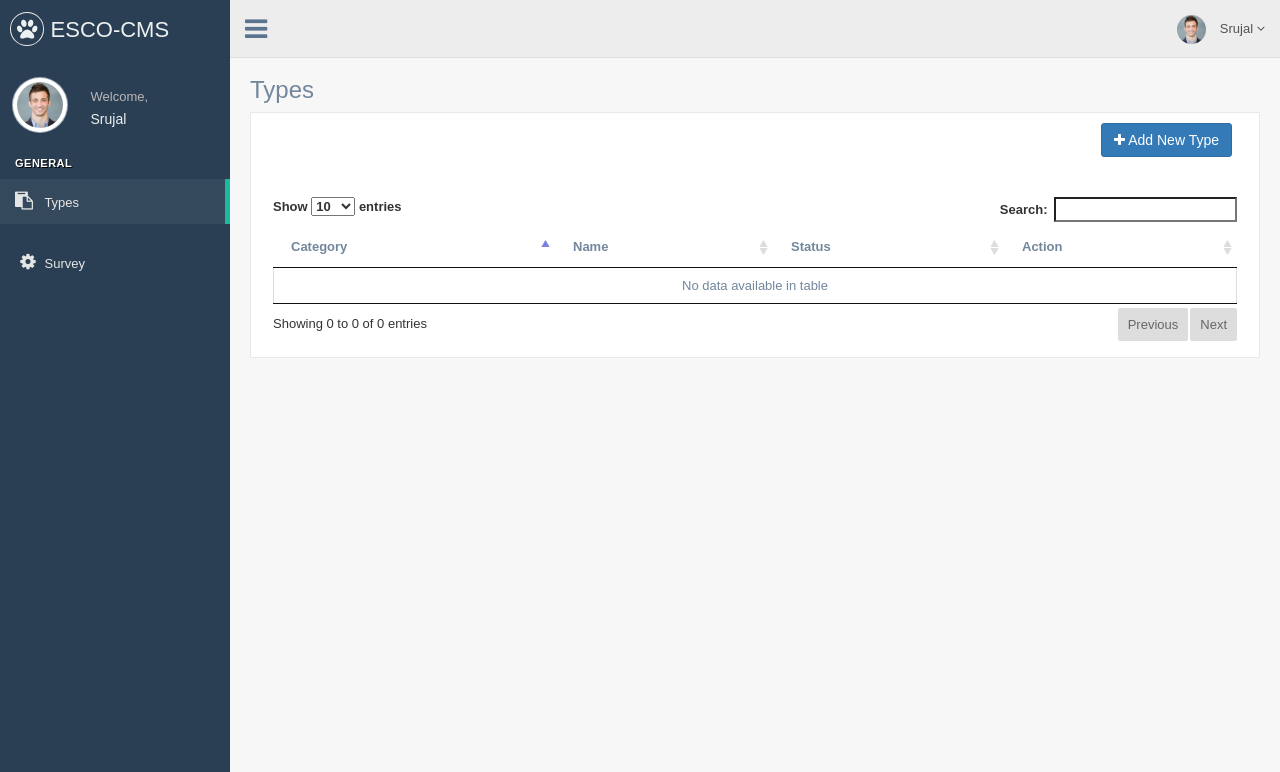
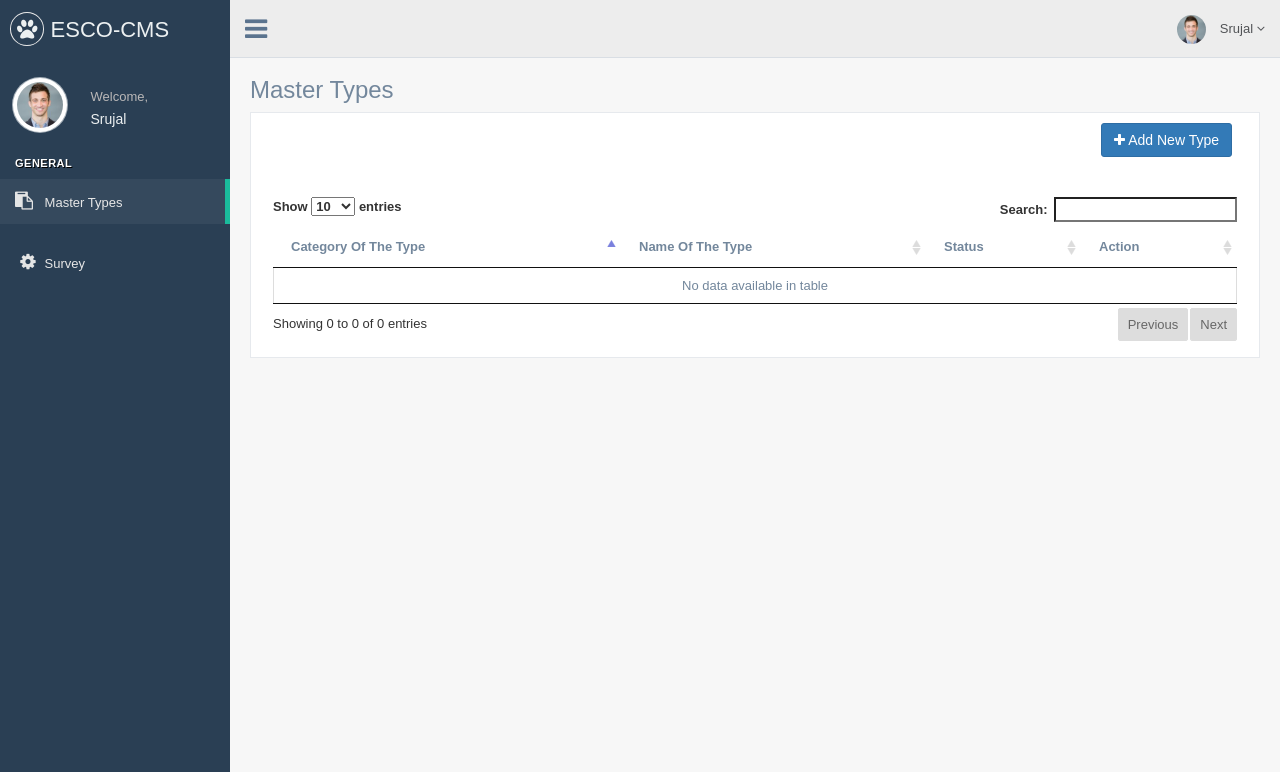
Before and after one commit to FirojNeosoft/ESCO, a Django app: page /cms/type in a window 1280 px wide. Shown: the top 772 px of the page. Run offline with Django 3.2, Linux system fonts and the light colour scheme; data that the repository does not hold is empty; some libraries are stand-ins or nearby versions.

Commit message:
resolved bug in export_resorse.

```diff
--- a/CMS/resources.py
+++ b/CMS/resources.py
@@ -16,7 +16,7 @@ class ExportSurveyResource(resources.ModelResource):
                 'created_at': {'format': '%m/%d/%Y %I:%M %p'},
                 }
     def dehydrate_survey_completed_by(self, survey):
-        return '%s' % (survey.survey.username)
+        return '%s' % (survey.survey_completed_by.username)
 
 class ImportSurveyResource(resources.ModelResource):
     # survey_completed_by = Field(attribute='survey_completed_by')
--- a/CMS/templates/list_app_master_types.html
+++ b/CMS/templates/list_app_master_types.html
@@ -5,7 +5,7 @@
 {% block body %}
        <div class="page-title">
             <div class="title_left">
-                <h3>Types</h3>
+                <h3>Master Types</h3>
             </div>
             <div class="clearfix"></div>
             <div class="row">
@@ -34,8 +34,8 @@
                                 <table id="type_table" class="cell-border hover row-border order-column">
                                     <thead>
                                     <tr>
-                                      <th class="sorting">Category</th>
-                                      <th class="sorting">Name</th>
+                                      <th class="sorting">Category Of The Type</th>
+                                      <th class="sorting">Name Of The Type</th>
                                       <th class="sorting">Status</th>
                                       <th class="no-sort">Action</th>
 
--- a/CMS/views.py
+++ b/CMS/views.py
@@ -13,6 +13,8 @@ from django.contrib.messages.views import SuccessMessageMixin
 from CMS.models import *
 from CMS.forms import *
 from CMS.resources import *
+
+from tablib import Dataset
 
 logger = logging.getLogger('cms_log')
 
--- a/templates/base.html
+++ b/templates/base.html
@@ -65,7 +65,7 @@
               <div class="menu_section">
                 <h3>General</h3>
                 <ul class="nav side-menu">
-                   <li><a href="{% url 'list_master_types' %}"><i class="fa fa-cog fa-clipboard"></i> Types </a></li>
+                   <li><a href="{% url 'list_master_types' %}"><i class="fa fa-cog fa-clipboard"></i> Master Types </a></li>
                 </ul>
                 <ul class="nav side-menu">
                    <li><a href="{% url 'list_surveys' %}"><i class="fa fa-cog fa-fw"></i> Survey </a></li>
```
